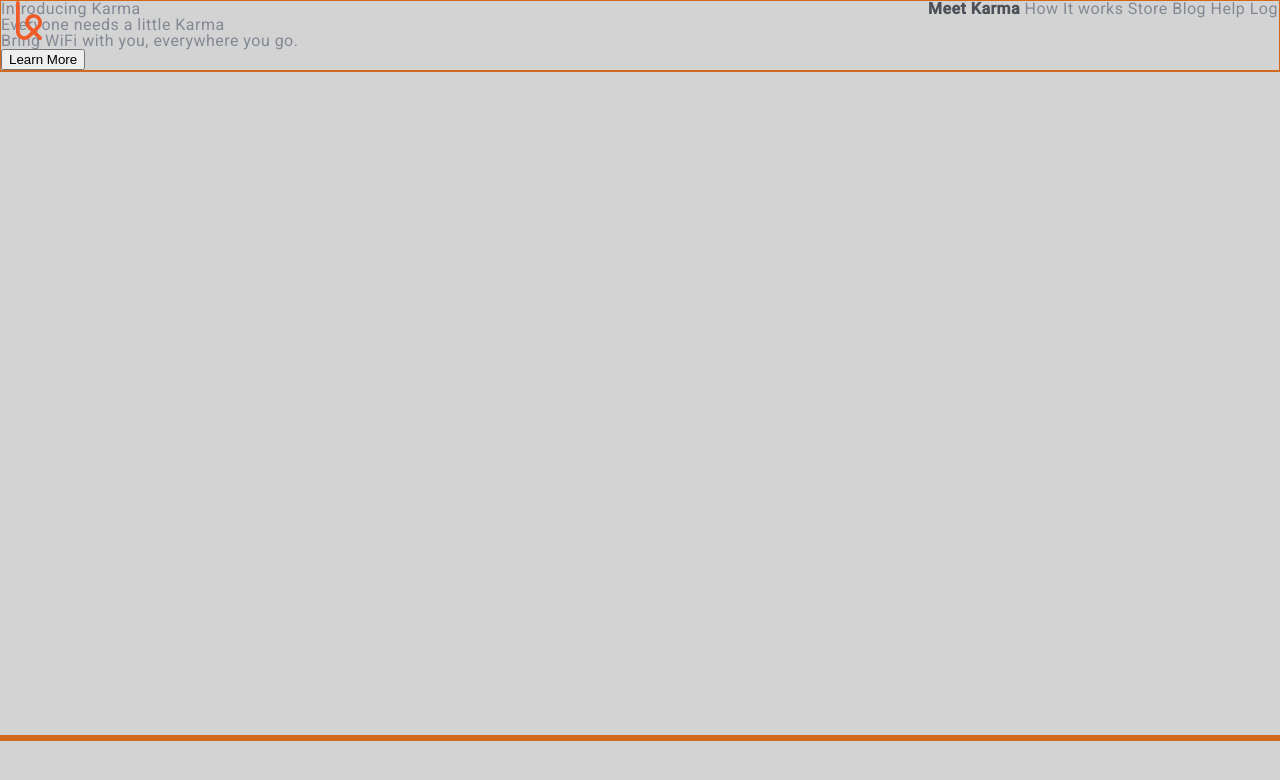
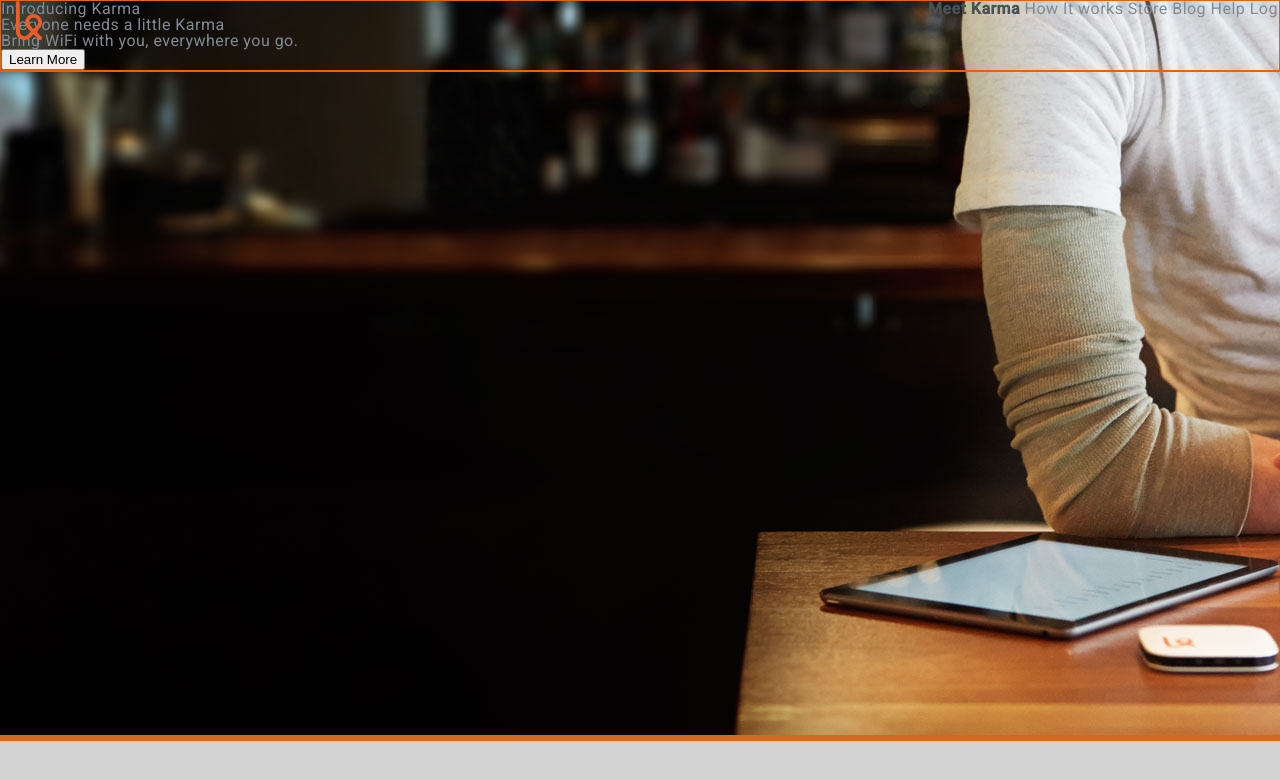
Before and after one commit to spongetator/fewd_landing_page_clone, a plain HTML site: page index.html in a window 1280 px wide. Drawn offline with Linux system fonts and the light colour scheme.

Commit message:
added background

```diff
--- a/css/style.css
+++ b/css/style.css
@@ -79,7 +79,7 @@
     font-weight: 600;
 }
 .introduction {
-    background-image: url('../projects/startup-landing-page-clone/images/first-background.jpg');
+    background-image: url('../images/first-background.jpg');
     background-position: 0 bottom;
     background-height: 590px;
     background-repeat: no-repeat;
```
